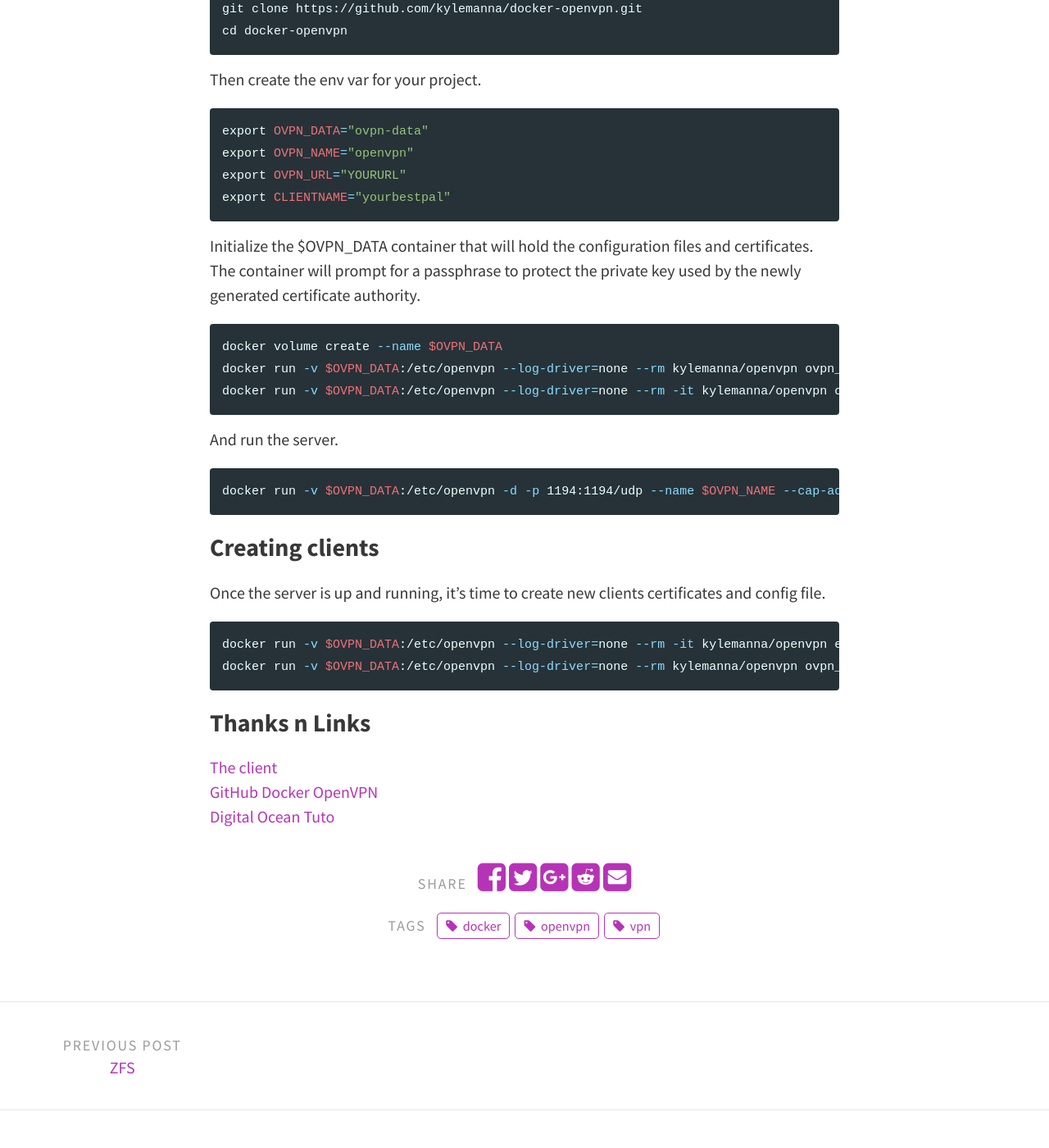
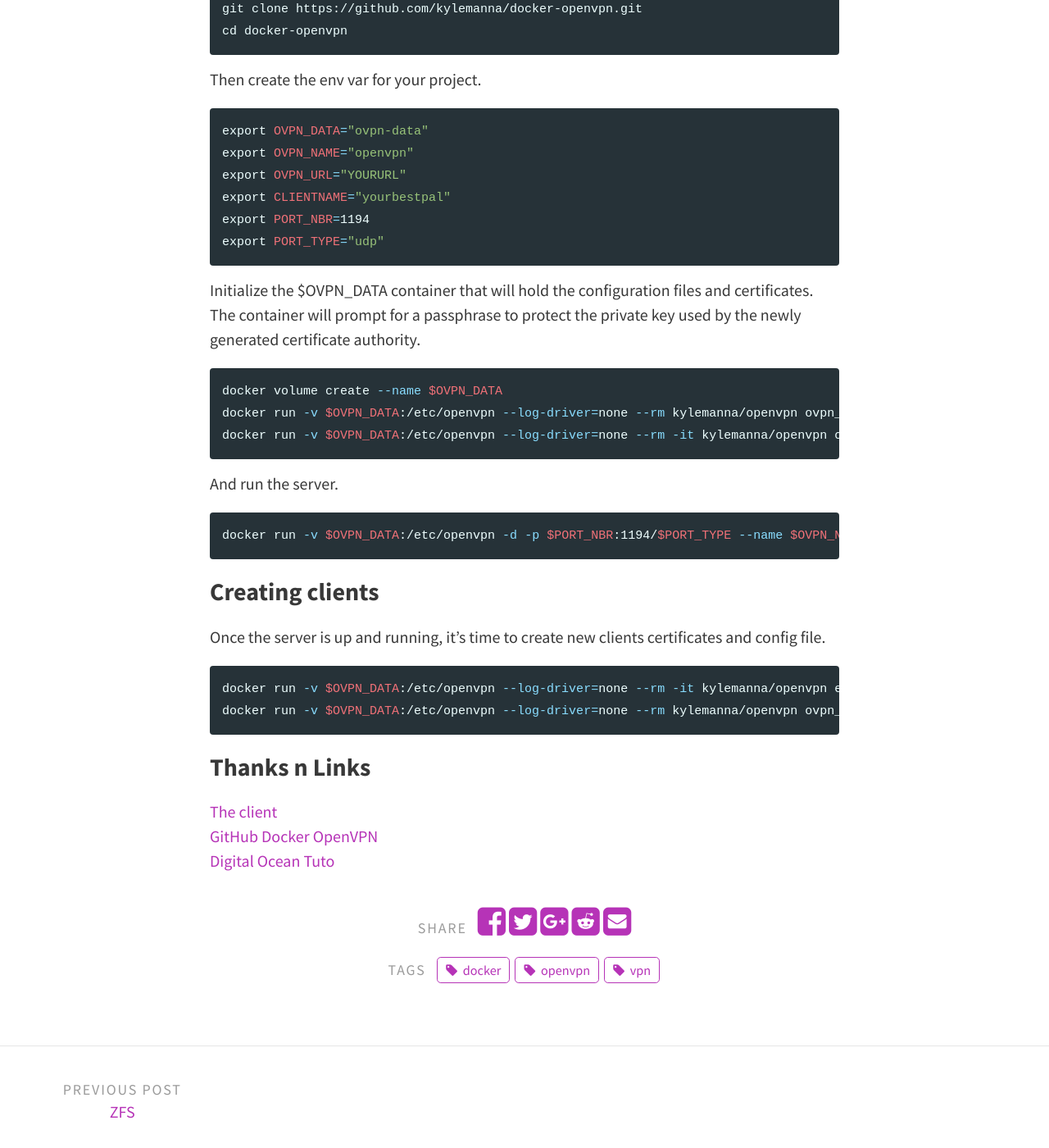
Before and after one commit to cristalcorp/cristalcorp.github.io, a Jekyll site: the page built from _posts/2019-11-11-OpenVPN.md, in a window 1280 px wide and 1400 px high, scrolled down 604 px. Shown: the whole window at 82% size. Built offline with Jekyll 4.4.1, drawn with Linux system fonts in a browser that asks for light colours.

Commit message:
update openvpn

````diff
--- a/_posts/2019-11-11-OpenVPN.md
+++ b/_posts/2019-11-11-OpenVPN.md
@@ -21,6 +21,8 @@ export OVPN_DATA="ovpn-data"
 export OVPN_NAME="openvpn"
 export OVPN_URL="YOURURL"
 export CLIENTNAME="yourbestpal"
+export PORT_NBR=1194
+export PORT_TYPE="udp"
 ```
 Initialize the $OVPN_DATA container that will hold the configuration files and certificates.
 The container will prompt for a passphrase to protect the private key used by the newly generated certificate authority.
@@ -32,13 +34,13 @@ docker run -v $OVPN_DATA:/etc/openvpn --log-driver=none --rm -it kylemanna/openv
 ```
 And run the server.
 ```bash
-docker run -v $OVPN_DATA:/etc/openvpn -d -p 1194:1194/udp --name $OVPN_NAME --cap-add=NET_ADMIN kylemanna/openvpn
+docker run -v $OVPN_DATA:/etc/openvpn -d -p $PORT_NBR:1194/$PORT_TYPE --name $OVPN_NAME --cap-add=NET_ADMIN kylemanna/openvpn
 ```
 
 ### Creating clients
 Once the server is up and running, it's time to create new clients certificates and config file.
 ```bash
-docker run -v $OVPN_DATA:/etc/openvpn --log-driver=none --rm -it kylemanna/openvpn easyrsa build-client-full $CLIENTNAME
+docker run -v $OVPN_DATA:/etc/openvpn --log-driver=none --rm -it kylemanna/openvpn easyrsa build-client-full $CLIENTNAME [nopass]
 docker run -v $OVPN_DATA:/etc/openvpn --log-driver=none --rm kylemanna/openvpn ovpn_getclient $CLIENTNAME > $CLIENTNAME.ovpn
 ```
 
````
